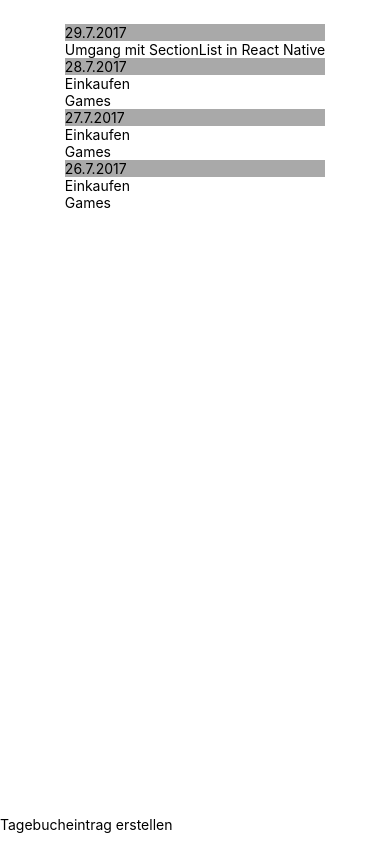
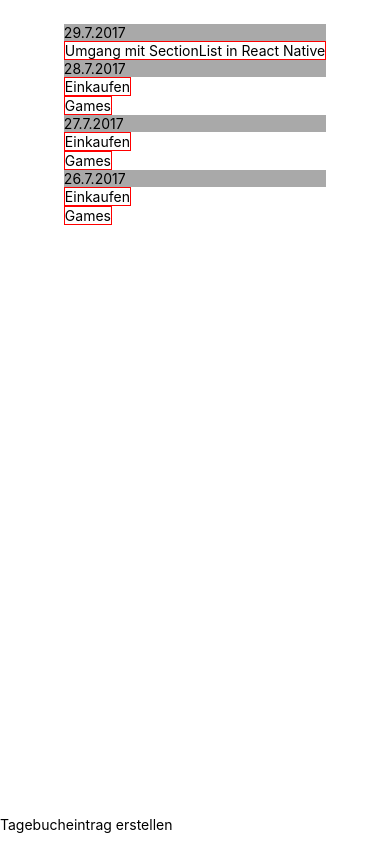
Before and after one commit to ELREYS/MyJournal, a React Native app: screen / in a window 390 px wide. Built offline with nearby package versions, Linux system fonts and the light colour scheme.

Commit message:
Added Plattform.Select define running system

```diff
--- a/App.js
+++ b/App.js
@@ -48,6 +48,14 @@ export default function App() {
   const [newText, setText] = useState("Keine Einträge im Tagebuch");
   const [items, setItems] = useState(journalItems);
   const TouchableItem = Platform.OS === 'ios' ? TouchableOpacity:TouchableNativeFeedback;
+
+  const RunningSystem = Platform.select({
+    ios: {
+      Name: 'ios',
+    },
+    android: {
+      Name: 'android',
+    }});
 
   var [head, ...tail] = journalItems;
   //console.log(head);
@@ -100,9 +108,9 @@ export default function App() {
         style={styles.list}
         sections={items}
         renderItem={({ item }) =>
-        <TouchableHighlight underlayColor='red' onPress={()=> console.log("Pressed")}>
+        <TouchableItem underlayColor='red' onPress={()=> console.log(RunningSystem.Name)}>
           <Text >{item.text}</Text>
-          </TouchableHighlight>
+          </TouchableItem>
           }
         renderSectionHeader={({ section }) => (
           <Text style={styles.listHeader}>{section.title}</Text>
```
